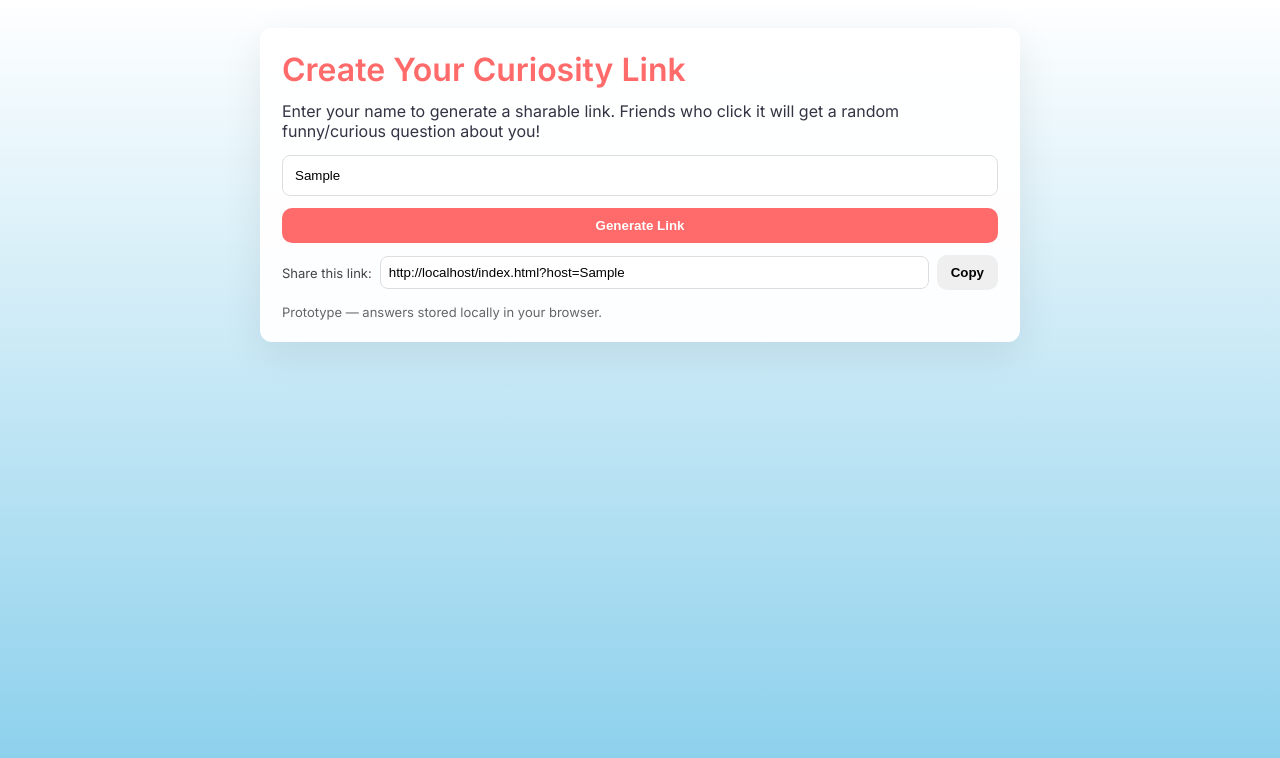
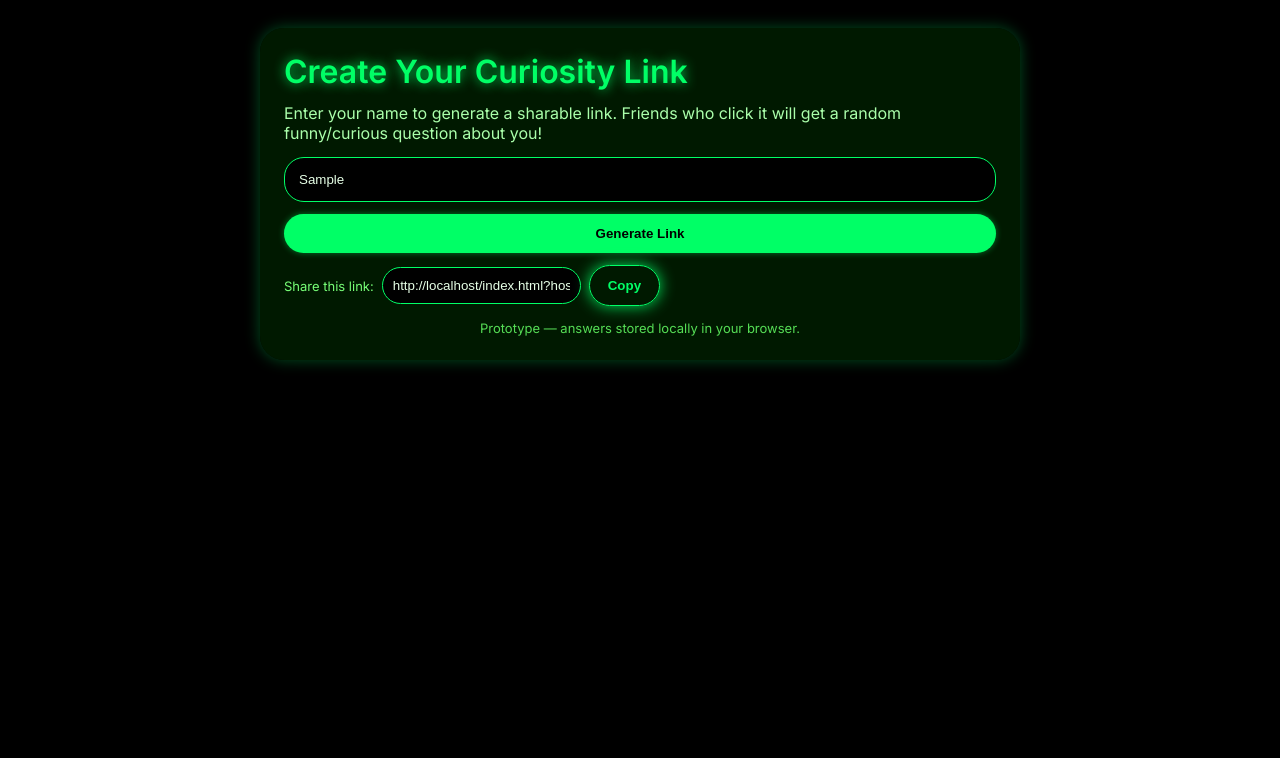
Before and after one commit to talk2klyro/balloon-ads, a plain HTML site: page index.html in a window 1280 px wide. Both pictures are taken after typing "Sample" into the empty fields and a click on the button "Generate Link". Drawn offline with Linux system fonts and the light colour scheme.

Commit message:
Update index.html

```diff
--- a/index.html
+++ b/index.html
@@ -5,24 +5,164 @@
 <meta name="viewport" content="width=device-width,initial-scale=1" />
 <title>Curiosity Game — Q&A</title>
 <link href="https://fonts.googleapis.com/css2?family=Inter:wght@400;600&display=swap" rel="stylesheet">
+
 <style>
-  :root{ --primary:#ff6b6b; --accent:#ffcc66; --bg: linear-gradient(to top, #87ceeb, #ffffff); --text:#111; }
-  *{box-sizing:border-box}
-  body{font-family:Inter,system-ui,Arial;background:var(--bg);min-height:100vh;margin:0;display:flex;align-items:flex-start;justify-content:center;padding:28px;}
-  .card{width:100%;max-width:760px;background:rgba(255,255,255,0.96);border-radius:12px;box-shadow:0 12px 40px rgba(0,0,0,0.08);overflow:hidden;padding:22px;position:relative;}
-  h1,h2{margin:0 0 12px;color:var(--primary)}
-  p.lead{margin:0 0 14px;color:#334;}
-  form, .question-form{display:grid;gap:12px}
-  input[type=text], input[type=email]{padding:12px;border-radius:8px;border:1px solid #ddd;width:100%;}
-  .btn{padding:10px 14px;border-radius:10px;border:0;cursor:pointer;font-weight:600}
-  .btn-primary{background:var(--primary);color:white}
-  .btn-ghost{background:transparent;border:1px solid #eee}
-  .meta{font-size:13px;color:#666;margin-top:6px}
-  .share{margin-top:12px;display:flex;gap:8px;align-items:center}
-  .toast{position:fixed;left:50%;transform:translateX(-50%);bottom:28px;background:#111;color:#fff;padding:10px 14px;border-radius:10px;display:none;z-index:999}
-  footer{margin-top:14px;font-size:13px;color:#666}
+  :root {
+    --primary: #00ff66;        /* Neon green */
+    --accent: #00cc44;         /* Darker green for depth */
+    --bg: #000;                /* Pure black background */
+    --text: #e6ffe6;           /* Soft greenish white text */
+  }
+
+  * { box-sizing: border-box; }
+
+  body {
+    font-family: Inter, system-ui, Arial;
+    background: var(--bg);
+    color: var(--text);
+    min-height: 100vh;
+    margin: 0;
+    display: flex;
+    align-items: flex-start;
+    justify-content: center;
+    padding: 28px;
+  }
+
+  .card {
+    width: 100%;
+    max-width: 760px;
+    background: rgba(0, 30, 0, 0.85);
+    border-radius: 24px;
+    box-shadow: 0 0 25px rgba(0, 255, 102, 0.4);
+    overflow: hidden;
+    padding: 24px;
+    position: relative;
+    animation: cardGlow 4s ease-in-out infinite alternate;
+  }
+
+  @keyframes cardGlow {
+    from { box-shadow: 0 0 15px rgba(0, 255, 102, 0.3); }
+    to   { box-shadow: 0 0 35px rgba(0, 255, 102, 0.8); }
+  }
+
+  h1, h2 {
+    margin: 0 0 12px;
+    color: var(--primary);
+    text-shadow: 0 0 6px rgba(0, 255, 102, 0.8);
+    animation: textPulse 3s ease-in-out infinite;
+  }
+
+  @keyframes textPulse {
+    0%, 100% { text-shadow: 0 0 6px rgba(0, 255, 102, 0.7); }
+    50%      { text-shadow: 0 0 16px rgba(0, 255, 102, 1); }
+  }
+
+  p.lead {
+    margin: 0 0 14px;
+    color: #aaffaa;
+  }
+
+  form, .question-form {
+    display: grid;
+    gap: 12px;
+  }
+
+  input[type=text], input[type=email] {
+    padding: 14px;
+    border-radius: 20px;
+    border: 1px solid var(--primary);
+    width: 100%;
+    background: #000;
+    color: var(--text);
+    outline: none;
+    transition: box-shadow 0.2s;
+    caret-color: var(--primary); /* neon caret */
+  }
+  input:focus {
+    box-shadow: 0 0 12px var(--primary);
+  }
+
+  .btn {
+    padding: 12px 18px;
+    border-radius: 999px;
+    border: 0;
+    cursor: pointer;
+    font-weight: 600;
+    transition: transform 0.25s;
+    animation: btnPulse 4s infinite alternate;
+  }
+
+  @keyframes btnPulse {
+    from { box-shadow: 0 0 6px rgba(0, 255, 102, 0.4); }
+    to   { box-shadow: 0 0 16px rgba(0, 255, 102, 0.9); }
+  }
+
+  .btn-primary {
+    background: var(--primary);
+    color: #000;
+  }
+  .btn-primary:hover {
+    background: var(--accent);
+    transform: scale(1.05);
+  }
+
+  .btn-ghost {
+    background: transparent;
+    border: 1px solid var(--primary);
+    color: var(--primary);
+  }
+
+  .meta {
+    font-size: 13px;
+    color: #77ff77;
+    margin-top: 6px;
+  }
+
+  .share {
+    margin-top: 12px;
+    display: flex;
+    gap: 8px;
+    align-items: center;
+  }
+
+  .share input {
+    background: #000;
+    border: 1px solid var(--primary);
+    color: var(--text);
+    border-radius: 20px;
+    padding: 10px;
+  }
+
+  .toast {
+    position: fixed;
+    left: 50%;
+    transform: translateX(-50%);
+    bottom: 28px;
+    background: var(--primary);
+    color: #000;
+    padding: 12px 18px;
+    border-radius: 20px;
+    display: none;
+    z-index: 999;
+    font-weight: 600;
+    box-shadow: 0 0 15px rgba(0, 255, 102, 0.6);
+    animation: toastPulse 2.5s ease-in-out infinite;
+  }
+
+  @keyframes toastPulse {
+    0%, 100% { box-shadow: 0 0 8px rgba(0, 255, 102, 0.4); }
+    50%      { box-shadow: 0 0 18px rgba(0, 255, 102, 0.9); }
+  }
+
+  footer {
+    margin-top: 14px;
+    font-size: 13px;
+    color: #55dd55;
+    text-align: center;
+  }
 </style>
 </head>
+
 <body>
   <div class="card" role="main">
 
@@ -35,9 +175,9 @@
         <button class="btn btn-primary" type="submit">Generate Link</button>
       </form>
       <div class="share" id="shareBox" style="display:none">
-        <div style="font-size:13px;color:#444">Share this link:</div>
-        <input id="shareUrl" style="flex:1;padding:8px;border-radius:8px;border:1px solid #ddd" readonly />
-        <button class="btn" onclick="copyShare()">Copy</button>
+        <div style="font-size:13px;color:#77ff77">Share this link:</div>
+        <input id="shareUrl" readonly />
+        <button class="btn btn-ghost" onclick="copyShare()">Copy</button>
       </div>
     </div>
 
@@ -180,4 +320,4 @@ window.addEventListener('load', ()=>{
 });
 </script>
 </body>
-                                                                 </html>
+  </html>
```
